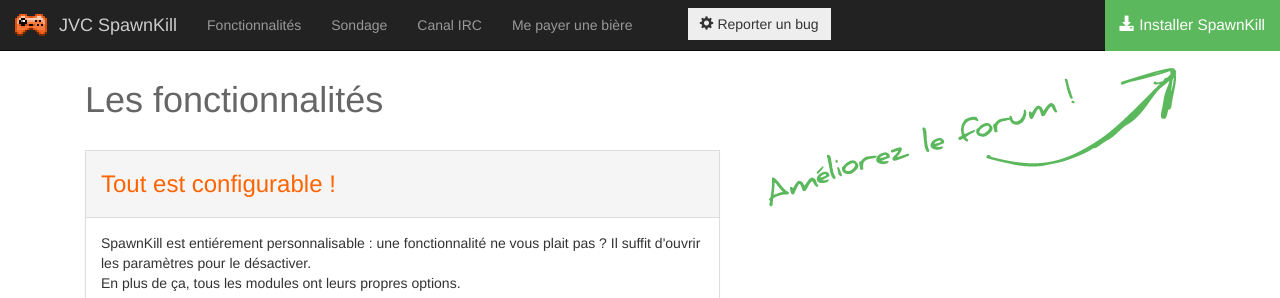
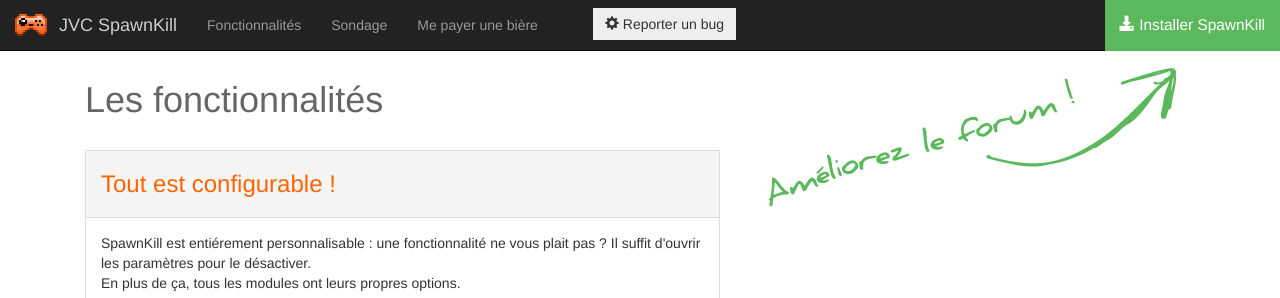
Before and after one commit to dorian-marchal/get-spawnkill, a PHP site: page /index.php in a window 1280 px wide. Shown: the top 298 px of the page. Run offline with PHP 8.4, Linux system fonts and the light colour scheme; some libraries are stand-ins or nearby versions.

Commit message:
Supprime le lien vers le canal IRC

```diff
--- a/nav.php
+++ b/nav.php
@@ -18,9 +18,6 @@
             <ul class="nav navbar-nav">
                 <li class="<?php $page === 'fonctionnalites' ? 'active' : ''; ?>"><a href="<?php echo $base_url; ?>">Fonctionnalités</a></li>
                 <li class="<?php $page === 'sondage' ? 'active' : ''; ?>"><a href="<?php echo $base_url; ?>sondage.php">Sondage</a></li>
-                <li class="irc">
-                    <a data-toggle="tooltip" data-placement="bottom" title="irc://irc.jeuxvideo.com/#spawnkill" target="_blank" href="http://webirc.jeuxvideo.com:7778/#spawnkill">Canal IRC</a>
-                </li>
                 <form target="_blank" style="display: none;" class="donation-form" action="https://www.paypal.com/cgi-bin/webscr" method="post">
                     <input name="cmd" value="_donations" type="hidden">
                     <input name="business" value="LHTF3GZ496X8U" type="hidden">
```
